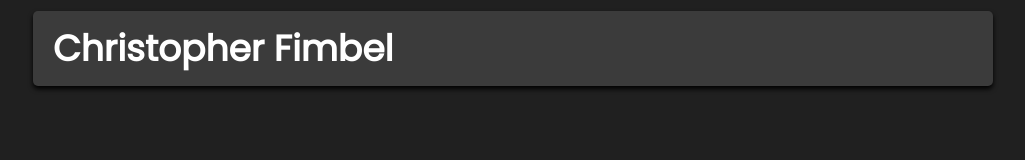
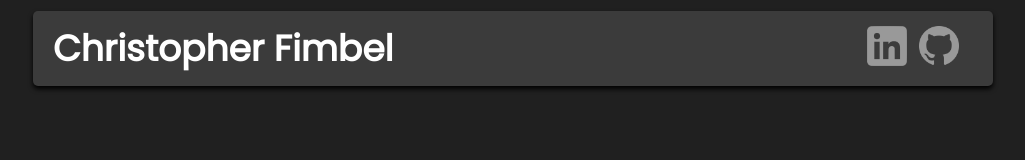
Before and after one commit to Fimbelowski/Portfolio, a website: page index.html in a window 1280 px wide. Shown: the whole page, without its empty margins (127-1152 px from the left). Drawn offline with Linux system fonts and the light colour scheme.

Commit message:
Added social media links to the nav bar.

```diff
--- a/index.html
+++ b/index.html
@@ -18,6 +18,10 @@
     <header>
       <div class='header-inner flex-row-container'>
         <h1>Christopher Fimbel</h1>
+        <div class='nav'>
+          <a href='https://www.linkedin.com/in/fimbelowski/' target='_blank' rel='external' class='nav-item'><img class='nav-image' src='dist/images/linkedin-3-64.png'></a>
+          <a href='https://github.com/Fimbelowski' target='_blank' rel='external' class='nav-item'><img class='nav-image' src='dist/images/GitHub-Mark-Light-64px.png' alt='GitHub'></a>
+        </div>
       </div>
     </header>
   </body>
--- a/src/scss/styles.scss
+++ b/src/scss/styles.scss
@@ -202,3 +202,22 @@ p {
     max-width: 60%;
   }
 }
+
+.nav {
+  margin: 0 30px 0 0;
+}
+
+.nav-item {
+  margin: 0 4px;
+}
+
+.nav-image {
+  width: 40px;
+  height: auto;
+  filter: brightness(0.6);
+  transition: filter 0.2s ease-in-out;
+
+  &:hover {
+    filter: brightness(1);
+  }
+}
```
Also changed, not shown: dist/css/styles.css, dist/images/GitHub-Mark-Light-64px.png (added), dist/images/linkedin-3-64.png (added), src/images/GitHub-Mark-Light-64px.png (added), src/images/linkedin-3-64.png (added).
